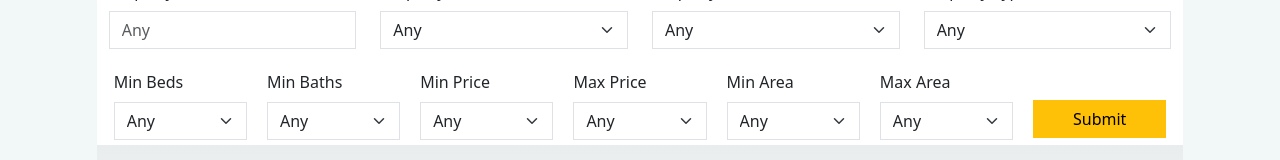
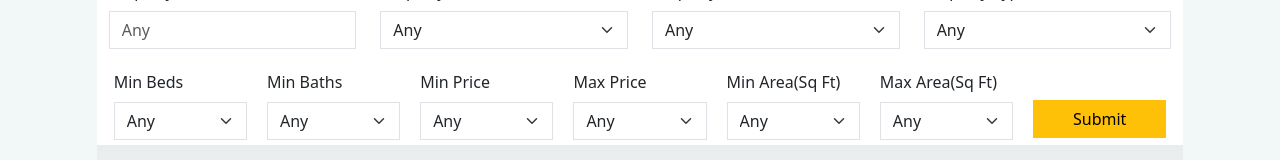
Before and after one commit to Nazmul-dot/realstate_home_page2, a React (Create React App) app: page / in a window 1280 px wide. Shown: the part 753-913 px from the top of the page. Built offline with nearby package versions, Linux system fonts and the light colour scheme.

Commit message:
changes4

```diff
--- a/src/components/bodysection/realState/StateCard.js
+++ b/src/components/bodysection/realState/StateCard.js
@@ -11,7 +11,7 @@ function StateCard({image,title,description,price}) {
   return (
     <>
       <div
-        className="border border-1 col-12 col-md-6 mx-auto my-4  "
+        className="border border-1 col-12 col-md-6 mx-auto my-4 mx-2 "
         style={{ maxWidth: "520px" }}
       >
         <h5 className="mt-2" style={{ fontFamily: "sans-serif" }}>
--- a/src/components/bodysection/searchsection/SearchSection.js
+++ b/src/components/bodysection/searchsection/SearchSection.js
@@ -173,7 +173,7 @@ function SearchSection() {
             htmlFor="exampleFormControlSelect3"
             className="form-label text-start"
           >
-            Min Area
+            Min Area(Sq Ft)
           </label>
           <select
             style={{ borderRadius: "0" }}
@@ -192,7 +192,7 @@ function SearchSection() {
             htmlFor="exampleFormControlSelect3"
             className="form-label text-start"
           >
-            Max Area
+            Max Area(Sq Ft)
           </label>
           <select
             style={{ borderRadius: "0" }}
```
